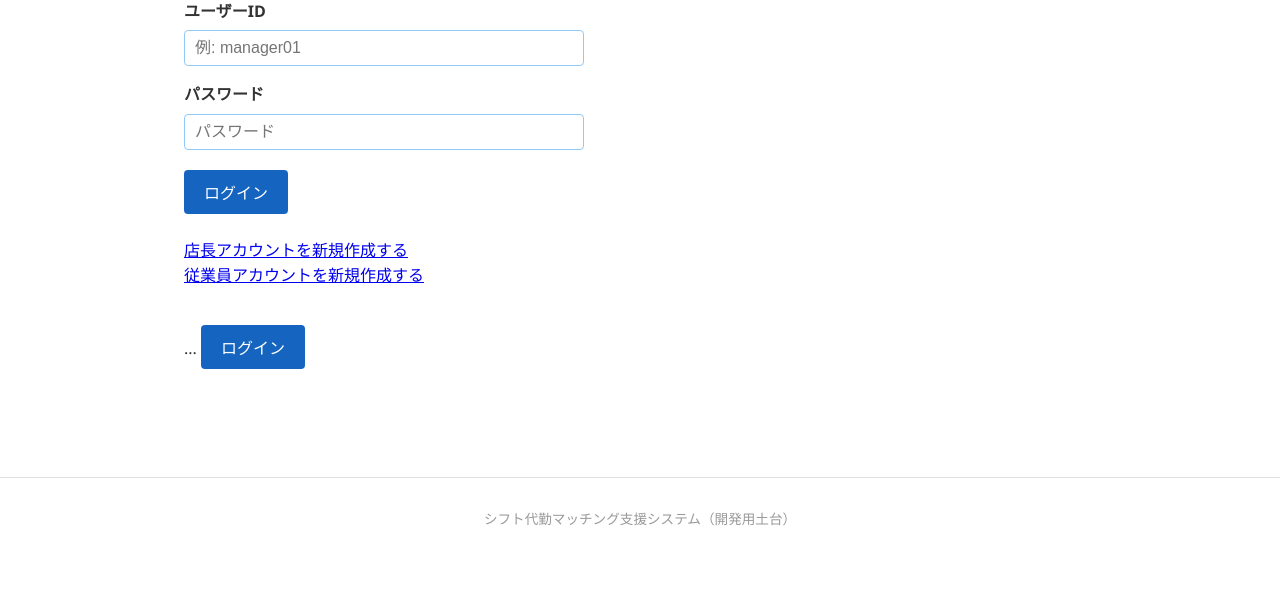
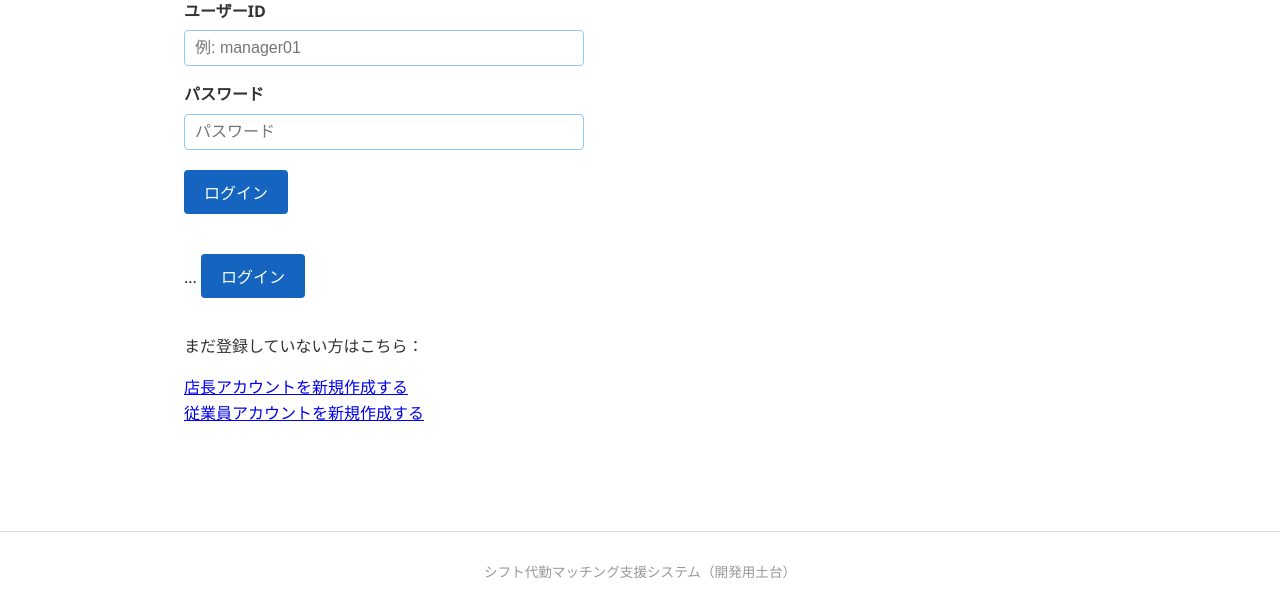
Before and after one commit to DA20060107/GROUP-D, a PHP site: page /login.php in a window 1280 px wide. Shown: the part 168-767 px from the top of the page. Run offline with PHP 8.4, Linux system fonts and the light colour scheme.

Commit message:
Update login.php

```diff
--- a/public/login.php
+++ b/public/login.php
@@ -80,15 +80,16 @@ require_once __DIR__ . '/../app/includes/header.php';
         <input type="password" id="password" name="password" placeholder="パスワード">
     </div>
     <button type="submit" class="btn">ログイン</button>
-    <div class="section" style="margin-top: 20px;">
-        <a href="../pages/manager/register_manager.php">店長アカウントを新規作成する</a><br>
-        <a href="../pages/employee/register_employee.php">従業員アカウントを新規作成する</a>
-　　</div>
 </form>
 <form class="section" action="login.php" method="post">
     ...
     <button type="submit" class="btn">ログイン</button>
 </form>
+<div class="section" style="margin-top: 20px;">
+        <p>まだ登録していない方はこちら：</p>
+        <a href="../pages/manager/register_manager.php">店長アカウントを新規作成する</a><br>
+        <a href="../pages/employee/register_employee.php">従業員アカウントを新規作成する</a>
+　　</div>
 <?php require_once __DIR__ . '/../app/includes/footer.php'; ?>
 
 
```
